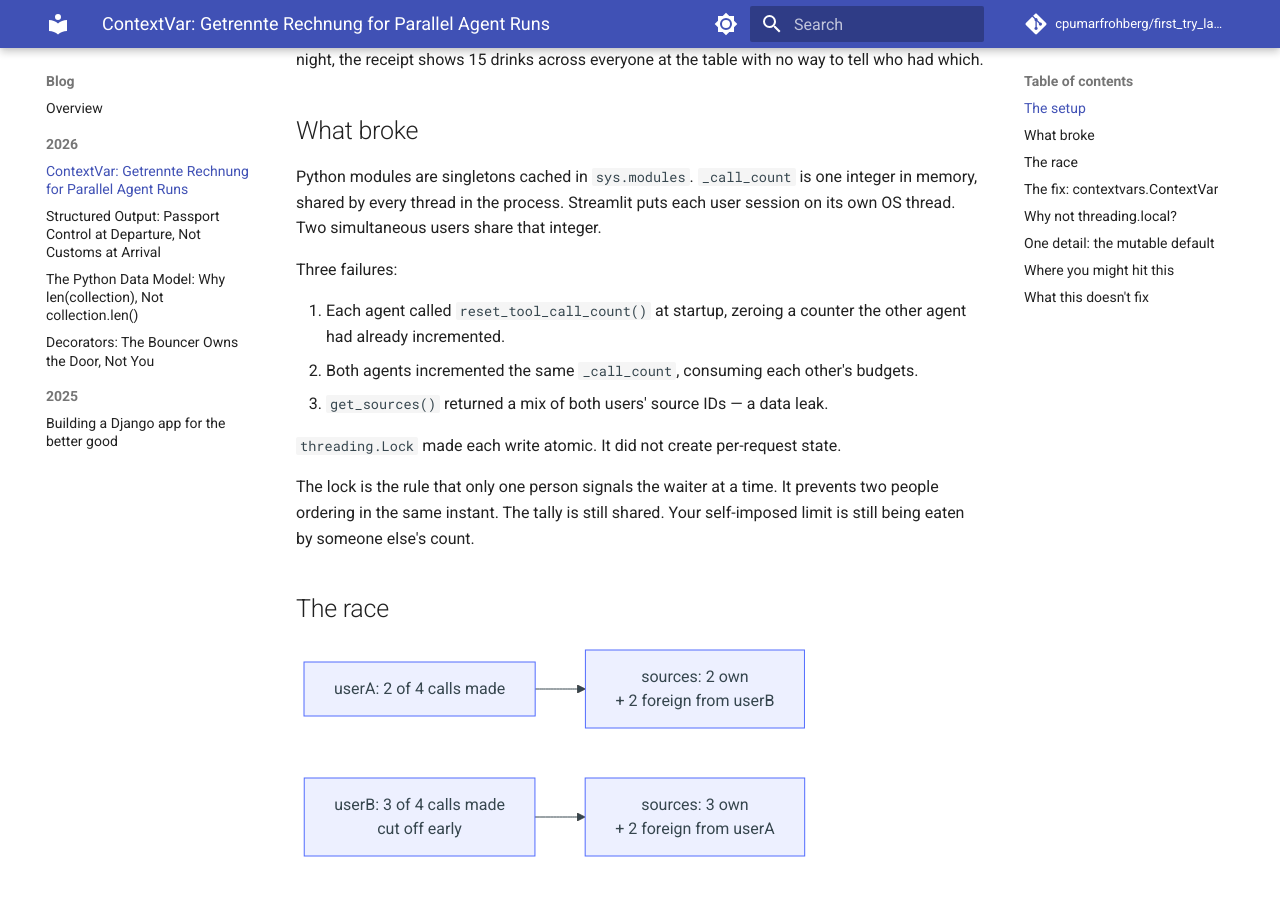
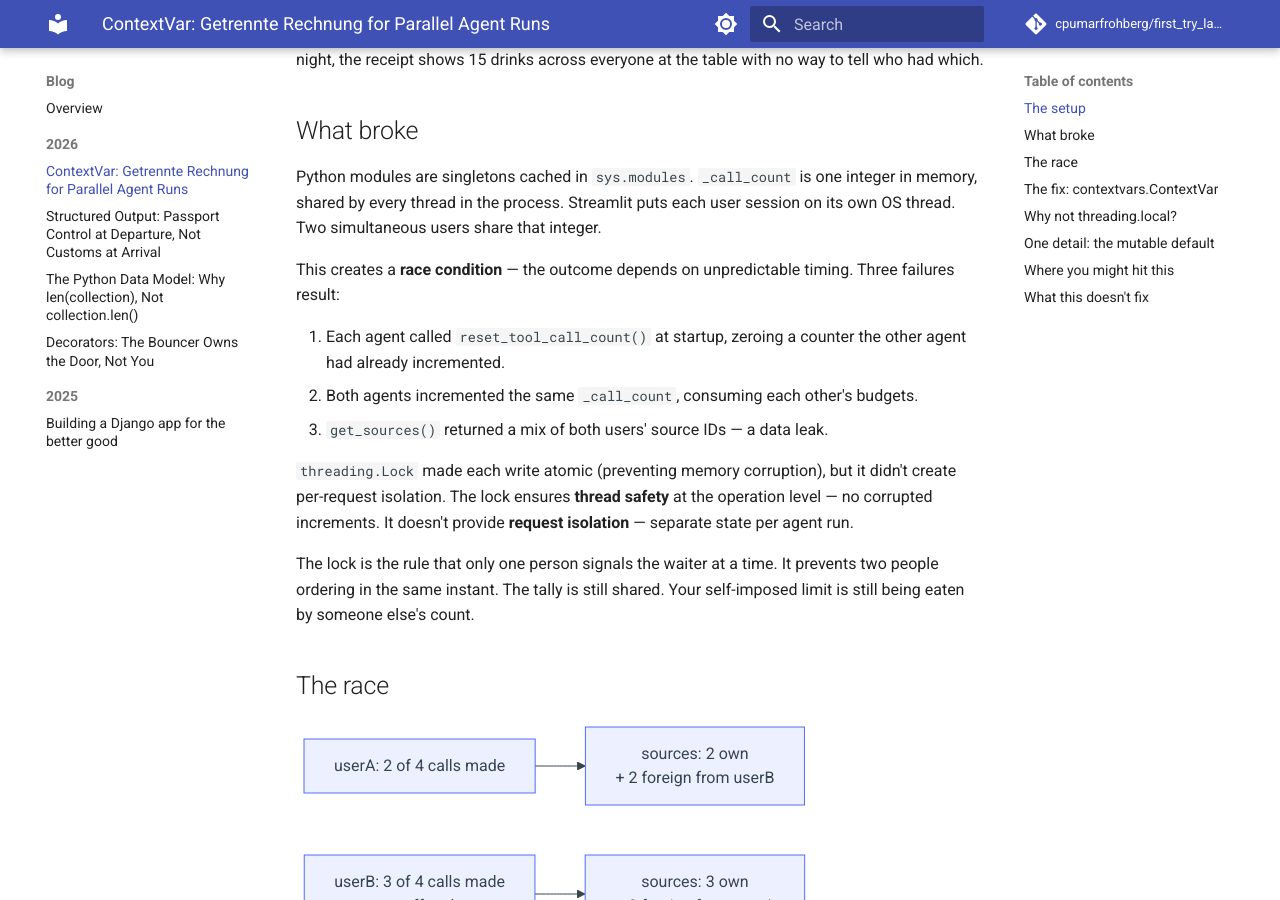
Before and after one commit to cpumarfrohberg/first_try_landed, an MkDocs documentation site: the page built from docs/blog/posts/contextvars.md, in a window 1280 px wide and 900 px high, scrolled down 1182 px. Built offline with MkDocs 1.6.1 and Material for MkDocs 9.7.7, drawn with Linux system fonts in a browser that asks for light colours; comment, search, counter and statistics services are not loaded; some of the changed text lies outside the part shown.

Commit message:
Add concurrency terminology from geekuni article
Define race condition, thread safety, and concurrency vs parallelism using clear terminology. Distinguish between thread safety (operation-level atomicity) and request isolation (separate state per run).

```diff
--- a/docs/blog/posts/contextvars.md
+++ b/docs/blog/posts/contextvars.md
@@ -36,13 +36,13 @@ In Germany, you can ask for *Getrennte Rechnung* — separate checks. Each perso
 
 Python modules are singletons cached in `sys.modules`. `_call_count` is one integer in memory, shared by every thread in the process. Streamlit puts each user session on its own OS thread. Two simultaneous users share that integer.
 
-Three failures:
+This creates a **race condition** — the outcome depends on unpredictable timing. Three failures result:
 
 1. Each agent called `reset_tool_call_count()` at startup, zeroing a counter the other agent had already incremented.
 2. Both agents incremented the same `_call_count`, consuming each other's budgets.
 3. `get_sources()` returned a mix of both users' source IDs — a data leak.
 
-`threading.Lock` made each write atomic. It did not create per-request state.
+`threading.Lock` made each write atomic (preventing memory corruption), but it didn't create per-request isolation. The lock ensures **thread safety** at the operation level — no corrupted increments. It doesn't provide **request isolation** — separate state per agent run.
 
 The lock is the rule that only one person signals the waiter at a time. It prevents two people ordering in the same instant. The tally is still shared. Your self-imposed limit is still being eaten by someone else's count.
 
@@ -95,7 +95,7 @@ flowchart LR
 
 ## Why not `threading.local`?
 
-`threading.local` gives isolation per OS thread — that would have separated the two Streamlit users. But **all asyncio Tasks run on the same OS thread**. When `asyncio.gather` runs both agents in parallel, they're separate Tasks on a single thread. Two parallel agents within one user's request still share a `threading.local` value.
+`threading.local` gives isolation per OS thread — that would have separated the two Streamlit users. But **all asyncio Tasks run on the same OS thread**. When `asyncio.gather` runs both agents, they execute **concurrently** (interleaved by the event loop during I/O waits), not in **parallel** (simultaneously on separate CPU cores). Two agents within one request still share a `threading.local` value because they share the same OS thread.
 
 This is the key distinction: `asyncio.gather` creates separate execution contexts (Tasks) without creating separate threads. `threading.local` can't distinguish between them.
 
```
Also changed, not shown: other parts of docs/blog/posts/contextvars.md (+1 -1 lines).
